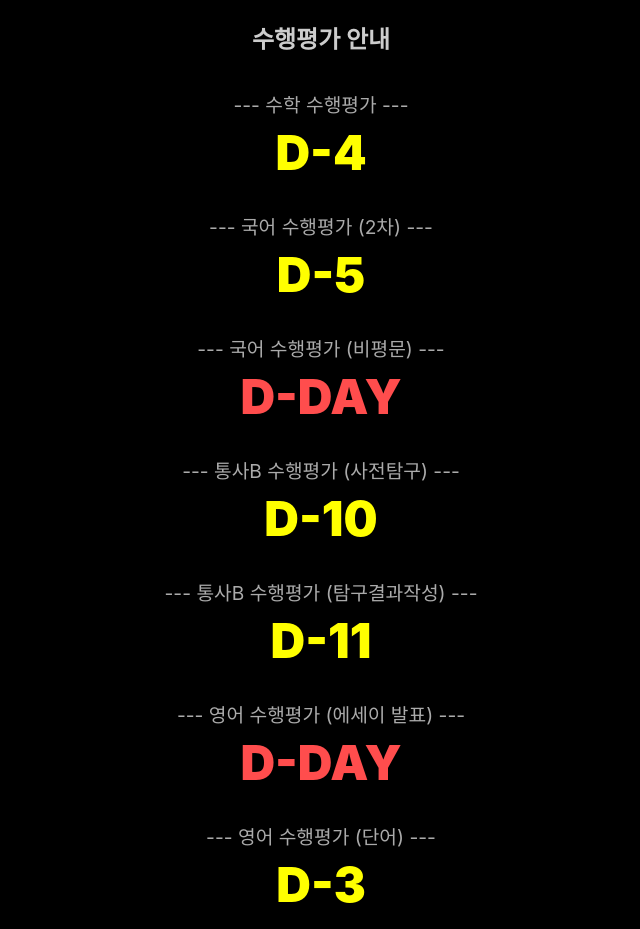
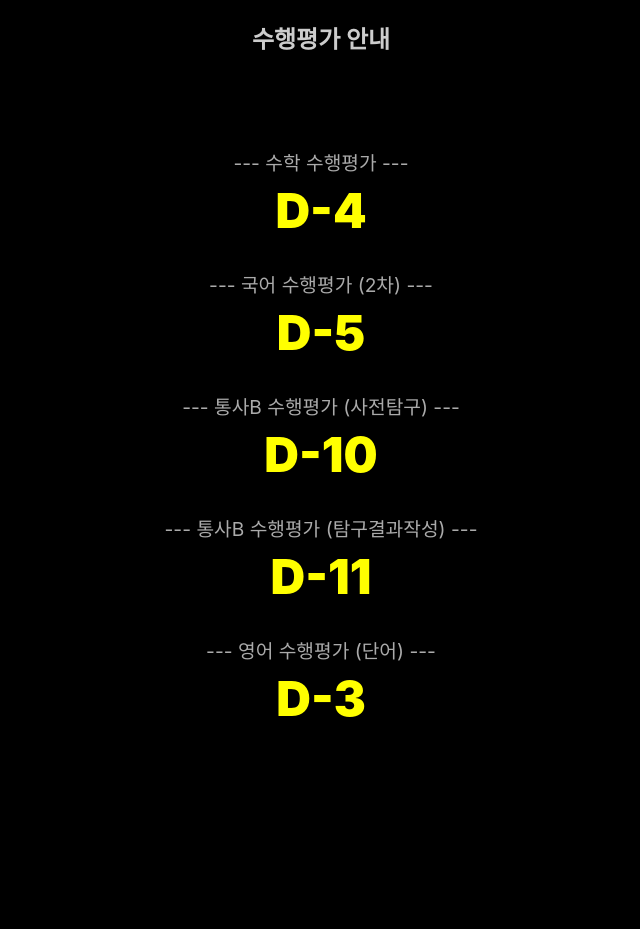
Before and after one commit to pyu2010/notice, a plain HTML site: page index.html in a window 1280 px wide. Shown: the whole page, without its empty margins (319-959 px from the left). After the commit the page ends 800 px from the top, so only its background shows below. Drawn offline with nearby package versions, Linux system fonts and the light colour scheme.

Commit message:
index.html 업데이트

```diff
--- a/index.html
+++ b/index.html
@@ -79,7 +79,7 @@ $(document).ready(function(){
     // ====== 여기에 수행평가 추가 ======
     const events = [
 
-         {title: "수학 수행평가", date: "2026-11-04T00:00:00" }, {title: "국어 수행평가 (2차)", date: "2026-11-05T00:00:00" },{title: "국어 수행평가 (비평문)", date: "2026-10-30T00:00:00"},{title: "통사B 수행평가 (사전탐구)", date: "2026-11-10T00:00:00"},{title: "통사B 수행평가 (탐구결과작성)", date: "2026-11-11T00:00:00"},{title: "영어 수행평가 (에세이 발표)", date: "2026-10-29T00:00:00"},{title: "영어 수행평가 (단어)", date: "2026-11-03T00:00:00"}
+         {title: "수학 수행평가", date: "2026-11-04T00:00:00" }, {title: "국어 수행평가 (2차)", date: "2026-11-05T00:00:00" },{title: "통사B 수행평가 (사전탐구)", date: "2026-11-10T00:00:00"},{title: "통사B 수행평가 (탐구결과작성)", date: "2026-11-11T00:00:00"},{title: "영어 수행평가 (단어)", date: "2026-11-03T00:00:00"}
     ];
     // ===============================
 
```
